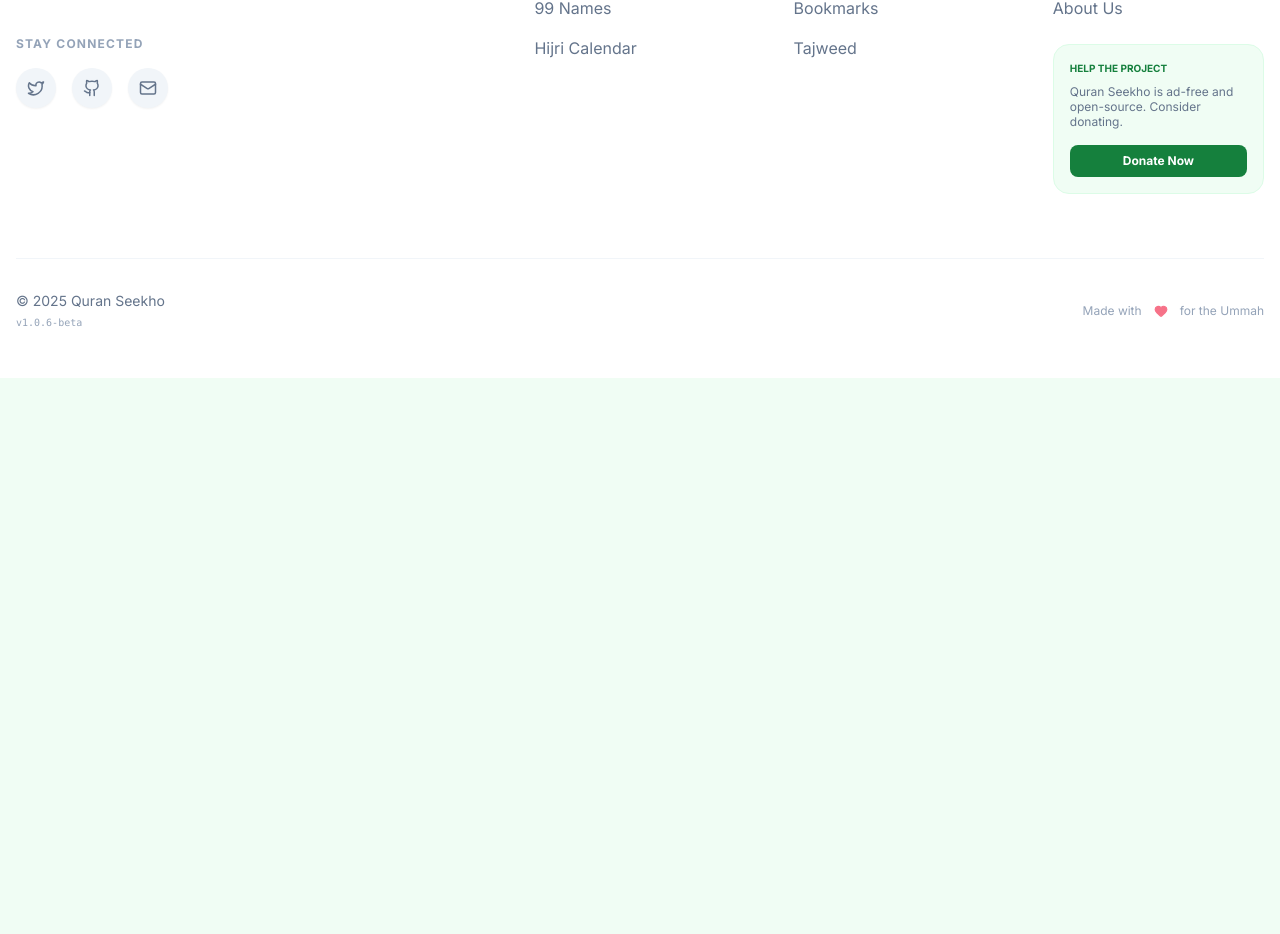
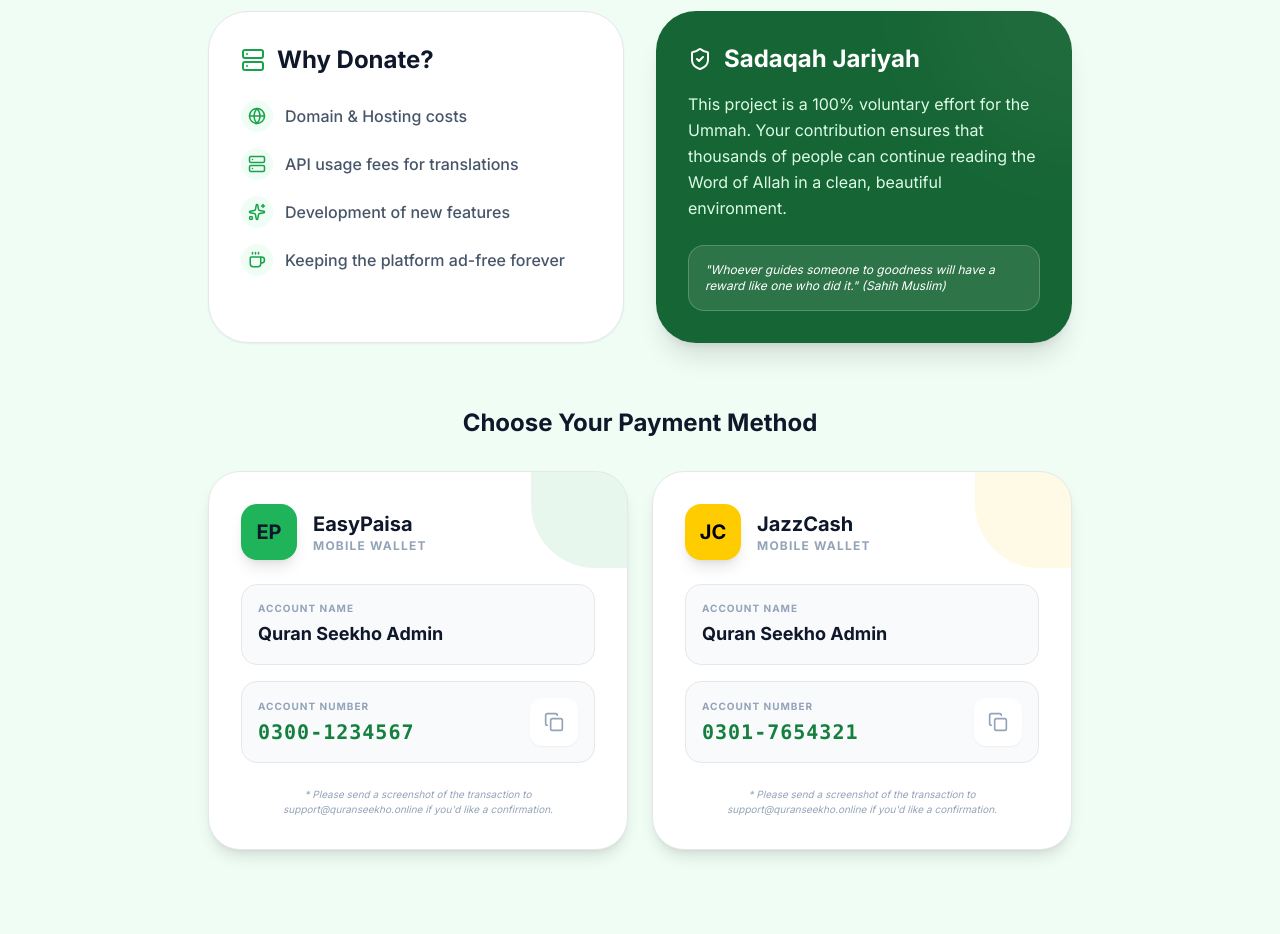
Before and after one commit to toollyonline-web/seekho-quran, a React (Vite) app: page /donate in a window 1280 px wide. Shown: the part 422-1356 px from the top of the page. Before the commit the page ends 800 px from the top, so only its background shows below. Built offline with nearby package versions, Linux system fonts and the light colour scheme; a web font is replaced by a local one.

Commit message:
feat: Add donation page and link
Introduces a new Donation page for users to support the Quran Seekho project. This includes payment method details and a link from the layout and app routing. Updates the version to Production.

```diff
--- a/App.tsx
+++ b/App.tsx
@@ -15,6 +15,7 @@
 import IslamicCalendar from './pages/IslamicCalendar';
 import PrivacyPolicy from './pages/PrivacyPolicy';
 import Feedback from './pages/Feedback';
+import Donation from './pages/Donation';
 import { Heart, Globe, ShieldCheck, Mail, Share2, MessageSquare } from 'lucide-react';
 
 const AboutPage = () => {
@@ -105,6 +106,7 @@
           <Route path="/privacy" element={<PrivacyPolicy />} />
           <Route path="/about" element={<AboutPage />} />
           <Route path="/feedback" element={<Feedback />} />
+          <Route path="/donate" element={<Donation />} />
         </Routes>
       </Layout>
     </Router>
--- a/components/Layout.tsx
+++ b/components/Layout.tsx
@@ -227,7 +227,7 @@
               <div className="bg-green-50 dark:bg-slate-800 p-4 rounded-2xl border border-green-100 dark:border-slate-700">
                 <p className="text-[10px] font-bold text-green-700 dark:text-green-400 uppercase mb-2">Help the Project</p>
                 <p className="text-xs text-slate-500 mb-4 leading-tight">Quran Seekho is ad-free and open-source. Consider donating.</p>
-                <button className="w-full py-2 bg-green-700 text-white rounded-lg text-xs font-bold hover:bg-green-600 transition-colors">Donate Now</button>
+                <Link to="/donate" className="block w-full py-2 bg-green-700 text-white rounded-lg text-xs font-bold hover:bg-green-600 transition-colors text-center">Donate Now</Link>
               </div>
             </div>
           </div>
@@ -235,7 +235,7 @@
           <div className="pt-8 border-t border-slate-100 dark:border-slate-800 flex flex-col md:flex-row justify-between items-center gap-6">
             <div className="flex flex-col items-center md:items-start">
               <p className="text-sm text-slate-500">© {new Date().getFullYear()} Quran Seekho</p>
-              <p className="text-[10px] text-slate-400 font-mono mt-1">v1.0.6-beta</p>
+              <p className="text-[10px] text-slate-400 font-mono mt-1">v1.0.7-Production</p>
             </div>
             <div className="flex items-center gap-3 text-xs text-slate-400">
               <span>Made with</span>
--- /dev/null
+++ b/pages/Donation.tsx
@@ -0,0 +1,138 @@
+
+import React, { useState } from 'react';
+import { Heart, Copy, Check, ShieldCheck, Coffee, Server, Globe, Sparkles } from 'lucide-react';
+import { Link } from 'react-router-dom';
+
+const Donation: React.FC = () => {
+  const [copied, setCopied] = useState<string | null>(null);
+
+  const paymentMethods = [
+    {
+      name: 'EasyPaisa',
+      accountName: 'Quran Seekho Admin',
+      number: '0300-1234567', // USER: Replace with your actual number
+      color: 'bg-[#1fb35a]',
+      icon: 'EP'
+    },
+    {
+      name: 'JazzCash',
+      accountName: 'Quran Seekho Admin',
+      number: '0301-7654321', // USER: Replace with your actual number
+      color: 'bg-[#ffcc00] text-black',
+      icon: 'JC'
+    }
+  ];
+
+  const handleCopy = (num: string, name: string) => {
+    navigator.clipboard.writeText(num.replace(/-/g, ''));
+    setCopied(name);
+    setTimeout(() => setCopied(null), 2000);
+  };
+
+  return (
+    <div className="max-w-4xl mx-auto py-12 px-4 animate-in fade-in duration-700">
+      <div className="text-center mb-16">
+        <div className="w-20 h-20 bg-rose-100 dark:bg-rose-900/30 text-rose-600 rounded-3xl flex items-center justify-center mx-auto mb-6 shadow-xl shadow-rose-900/10">
+          <Heart size={40} fill="currentColor" />
+        </div>
+        <h1 className="text-4xl md:text-5xl font-bold mb-4">Support Quran Seekho</h1>
+        <p className="text-xl text-slate-500 italic max-w-2xl mx-auto">
+          "The wealth of a person does not decrease by giving charity." (Prophet Muhammad PBUH)
+        </p>
+      </div>
+
+      <div className="grid grid-cols-1 md:grid-cols-2 gap-8 mb-16">
+        <div className="bg-white dark:bg-slate-800 p-8 rounded-[2.5rem] border dark:border-slate-700 shadow-sm">
+          <h2 className="text-2xl font-bold mb-6 flex items-center gap-3">
+            <Server className="text-green-600" /> Why Donate?
+          </h2>
+          <ul className="space-y-4">
+            {[
+              { icon: <Globe size={18} />, text: 'Domain & Hosting costs' },
+              { icon: <Server size={18} />, text: 'API usage fees for translations' },
+              { icon: <Sparkles size={18} />, text: 'Development of new features' },
+              { icon: <Coffee size={18} />, text: 'Keeping the platform ad-free forever' }
+            ].map((item, i) => (
+              <li key={i} className="flex items-center gap-3 text-slate-600 dark:text-slate-400">
+                <div className="w-8 h-8 rounded-full bg-green-50 dark:bg-green-900/20 flex items-center justify-center text-green-600 shrink-0">
+                  {item.icon}
+                </div>
+                <span className="font-medium">{item.text}</span>
+              </li>
+            ))}
+          </ul>
+        </div>
+
+        <div className="bg-green-800 text-white p-8 rounded-[2.5rem] shadow-xl relative overflow-hidden">
+          <div className="relative z-10">
+            <h2 className="text-2xl font-bold mb-4 flex items-center gap-3">
+              <ShieldCheck /> Sadaqah Jariyah
+            </h2>
+            <p className="text-green-100 leading-relaxed mb-6">
+              This project is a 100% voluntary effort for the Ummah. Your contribution ensures that thousands of people can continue reading the Word of Allah in a clean, beautiful environment.
+            </p>
+            <div className="bg-white/10 p-4 rounded-2xl border border-white/20">
+              <p className="text-xs italic">
+                "Whoever guides someone to goodness will have a reward like one who did it." (Sahih Muslim)
+              </p>
+            </div>
+          </div>
+          <div className="absolute top-0 right-0 w-64 h-64 bg-white/5 rounded-full -mr-32 -mt-32 blur-3xl"></div>
+        </div>
+      </div>
+
+      <div className="space-y-6">
+        <h2 className="text-2xl font-bold text-center mb-8">Choose Your Payment Method</h2>
+        <div className="grid grid-cols-1 md:grid-cols-2 gap-6">
+          {paymentMethods.map((method) => (
+            <div key={method.name} className="bg-white dark:bg-slate-800 rounded-[2rem] p-8 border dark:border-slate-700 shadow-lg relative overflow-hidden group">
+              <div className={`absolute top-0 right-0 w-24 h-24 ${method.color.split(' ')[0]} opacity-10 rounded-bl-[4rem] group-hover:scale-110 transition-transform`}></div>
+
+              <div className="flex items-center gap-4 mb-6">
+                <div className={`w-14 h-14 rounded-2xl ${method.color} flex items-center justify-center font-black text-xl shadow-lg`}>
+                  {method.icon}
+                </div>
+                <div>
+                  <h3 className="text-xl font-bold">{method.name}</h3>
+                  <p className="text-xs text-slate-400 font-bold uppercase tracking-widest">Mobile Wallet</p>
+                </div>
+              </div>
+
+              <div className="space-y-4">
+                <div className="p-4 bg-slate-50 dark:bg-slate-900 rounded-2xl border dark:border-slate-700">
+                  <p className="text-[10px] font-bold text-slate-400 uppercase tracking-widest mb-1">Account Name</p>
+                  <p className="font-bold text-lg">{method.accountName}</p>
+                </div>
+
+                <div className="p-4 bg-slate-50 dark:bg-slate-900 rounded-2xl border dark:border-slate-700 flex items-center justify-between">
+                  <div>
+                    <p className="text-[10px] font-bold text-slate-400 uppercase tracking-widest mb-1">Account Number</p>
+                    <p className="font-mono font-bold text-xl tracking-wider text-green-700 dark:text-green-400">{method.number}</p>
+                  </div>
+                  <button
+                    onClick={() => handleCopy(method.number, method.name)}
+                    className={`w-12 h-12 rounded-xl flex items-center justify-center transition-all ${copied === method.name ? 'bg-green-600 text-white' : 'bg-white dark:bg-slate-800 text-slate-400 hover:text-green-600 shadow-sm'}`}
+                  >
+                    {copied === method.name ? <Check size={20} /> : <Copy size={20} />}
+                  </button>
+                </div>
+              </div>
+
+              <p className="mt-6 text-[10px] text-center text-slate-400 italic">
+                * Please send a screenshot of the transaction to support@quranseekho.online if you'd like a confirmation.
+              </p>
+            </div>
+          ))}
+        </div>
+      </div>
+
+      <div className="mt-20 text-center">
+        <Link to="/" className="text-slate-500 hover:text-green-700 font-bold transition-colors">
+          Return to home page
+        </Link>
+      </div>
+    </div>
+  );
+};
+
+export default Donation;
```
